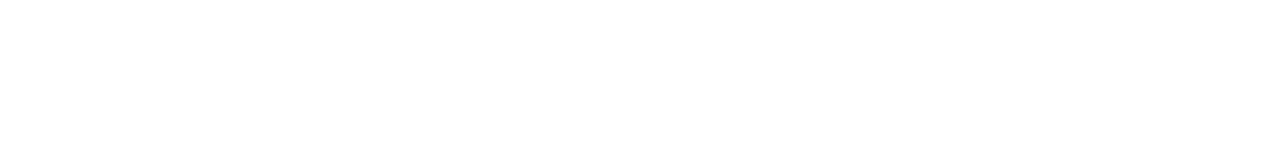
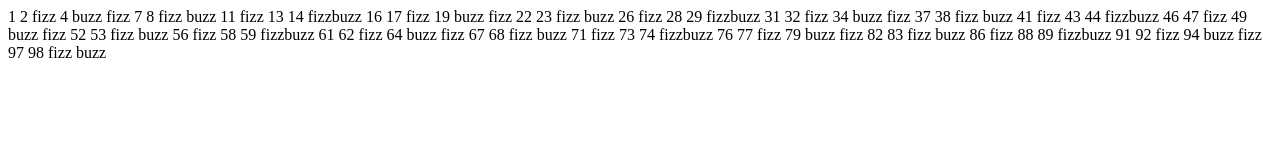
Before and after one commit to myackley/fizzbuzz, a plain HTML site: page index.html in a window 1280 px wide. Drawn offline with nearby package versions, Linux system fonts and the light colour scheme.

Commit message:
Added psudocode, for loop to 100, and if/else if statements to control what gets printed to the body element

```diff
--- a/app.js
+++ /dev/null
@@ -1,3 +0,0 @@
-$(document).ready(function() {
-
-});
--- a/index.html
+++ b/index.html
@@ -5,10 +5,7 @@
 	<title>Fizz Buzz</title>
 </head>
 <body>
-	<div class="log">
-	</div>
-
 	<script src="http://code.jquery.com/jquery-latest.min.js"></script>
-	<script srx="app.js"></script>
+	<script src="js/app.js"></script>
 </body>
 </html>
--- /dev/null
+++ b/js/app.js
@@ -0,0 +1,21 @@
+$(document).ready(function() {
+
+	//establish for loop from 1 to 100
+	for (var i = 1; i < 101; i++) {
+		if (i%3==0 && i%5==0) {
+			//if divisible by 3 and 5 print "fizz buzz"
+			$("body").append("fizzbuzz\n");
+		} else if (i%3==0) {
+			//if divisible by only 3 "fizz"
+			$("body").append("fizz\n");
+		} else if (i%5==0) {
+			//if divisible by only 5 "buzz"
+			$("body").append("buzz\n");
+		} else {
+			//if not divisible by 3 or 5 list the number
+			$("body").append(i + "\n");
+		}
+	//end for loop
+	}
+
+});
```
